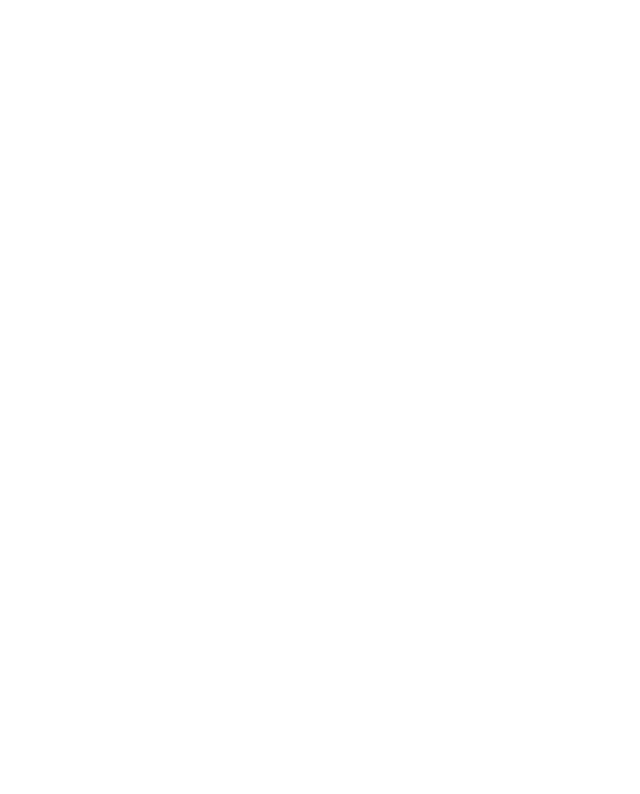
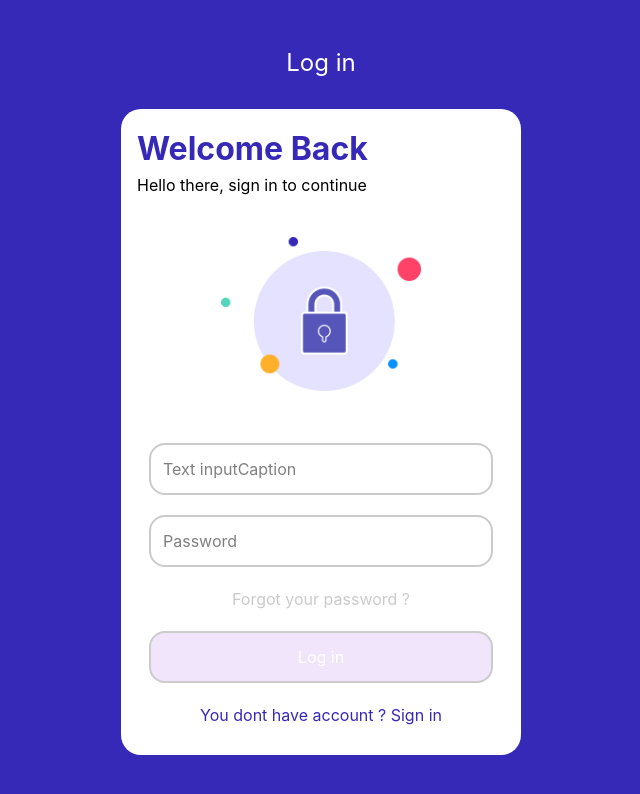
Before and after one commit to Azadi-Front-Dev/Amoozeshyar_Plus, a React (Vite) app: page /Login in a window 1280 px wide. Before the commit this address had no page. Shown: the top 794 px of the page, without its empty margins (319-959 px from the left). Built offline with nearby package versions, Linux system fonts and the light colour scheme.

Commit message:
feat : Login page design

```diff
--- a/src/App.css
+++ b/src/App.css
@@ -1 +1,12 @@
 @import "tailwindcss";
+
+@theme {
+
+
+
+  /* My colors */
+  --color-My-blue: #3629b7;
+  --color-My-gray: #CBCBCB;
+  --color-My-purlpe: #f0e5fb;
+
+}
--- a/src/App.jsx
+++ b/src/App.jsx
@@ -4,8 +4,12 @@
 import reactLogo from "./assets/react.svg";
 import viteLogo from "./assets/vite.svg";
 import Home from "./Pages/Home";
+import Login from "./Pages/Login";
 
-const routes = [{ path: "/", element: <Home /> }];
+const routes = [
+  { path: "/", element: <Home /> },
+  { path: "/Login", element: <Login /> },
+];
 function App() {
   const router = useRoutes(routes);
   return (
--- /dev/null
+++ b/src/Components/Login/InputLogin.jsx
@@ -0,0 +1,13 @@
+import React from "react";
+
+const InputLogin = ({ type, placeholder }) => {
+  return (
+    <input
+      type={type}
+      placeholder={placeholder}
+      className="w-full border-2 border-My-gray  rounded-2xl p-3"
+    />
+  );
+};
+
+export default InputLogin;
--- /dev/null
+++ b/src/Pages/Login.jsx
@@ -0,0 +1,30 @@
+import React from "react";
+import InputLogin from "../Components/Login/InputLogin";
+
+const Login = () => {
+  return (
+    <div className=" w-full h-screen bg-My-blue flex flex-col items-center justify-center gap-7 p-3">
+      <h3 className="text-white text-[24px]">Log in</h3>
+      <div className="flex-col items-center justify-start w-full max-w-100   bg-white rounded-[20px] p-4">
+        <h3 className="text-My-blue text-[32px] font-bold "> Welcome Back</h3>
+        <h5 className=" text-[16px] "> Hello there, sign in to continue</h5>
+
+        <div className="w-full flex items-center justify-center p-10">
+          <img src="./Images/Login/Logo.png " alt="Logo" className="w-50" />
+        </div>
+        <div className="w-full flex flex-col items-center justify-center  p-3 gap-5">
+          <InputLogin type="text" placeholder="Text inputCaption" />
+          <InputLogin type="password" placeholder="Password" />
+
+          <h5 className=" text-[16px] text-My-gray ">Forgot your password ?</h5>
+          <button className="w-full border-2 border-My-gray bg-My-purlpe text-white  rounded-2xl p-3">
+            Log in
+          </button>
+          <h5 className=" text-[16px] text-My-blue ">You dont have account ? Sign in</h5>
+        </div>
+      </div>
+    </div>
+  );
+};
+
+export default Login;
```
Also changed, not shown: public/Images/Login/Logo.png (added).
